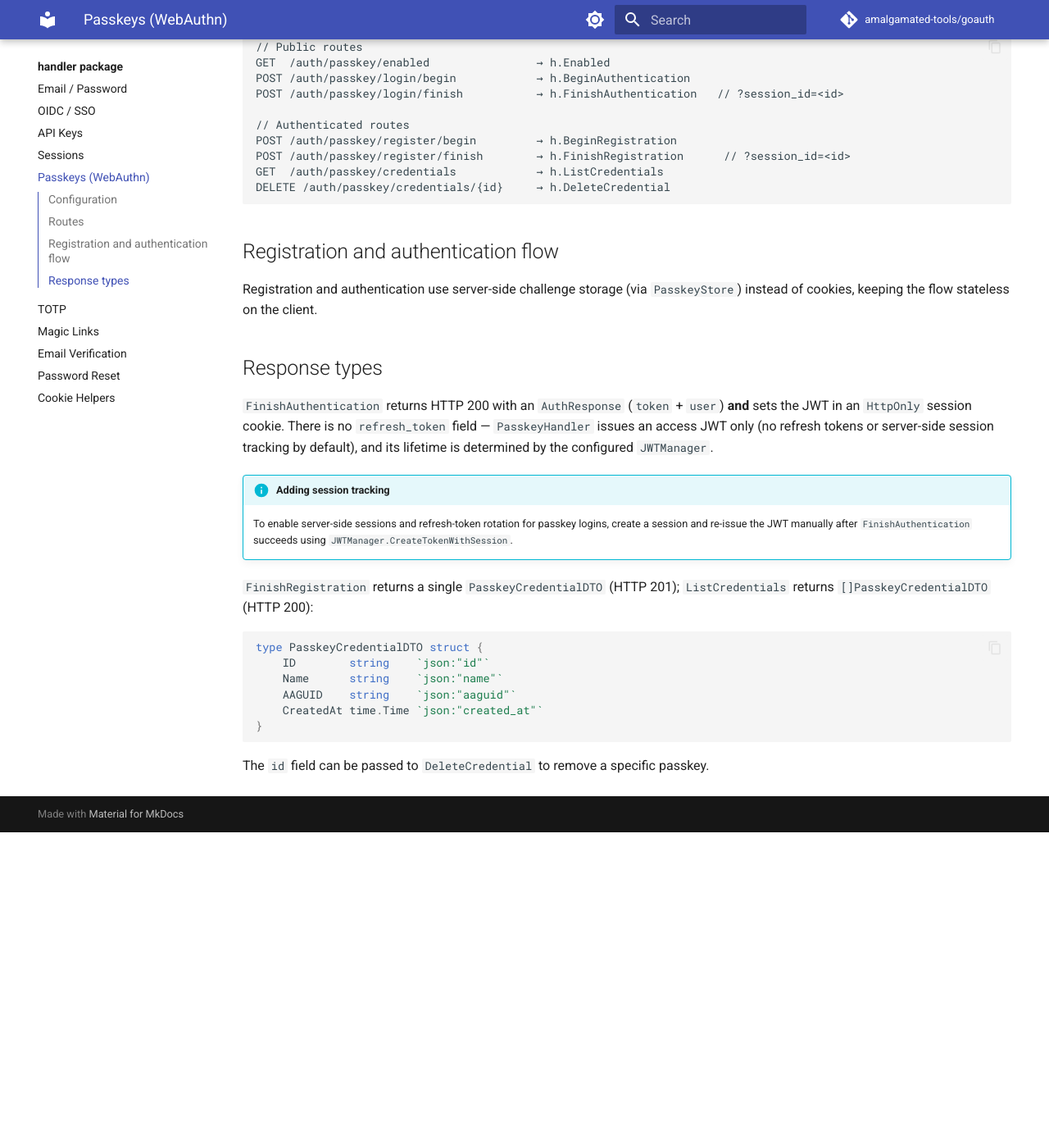
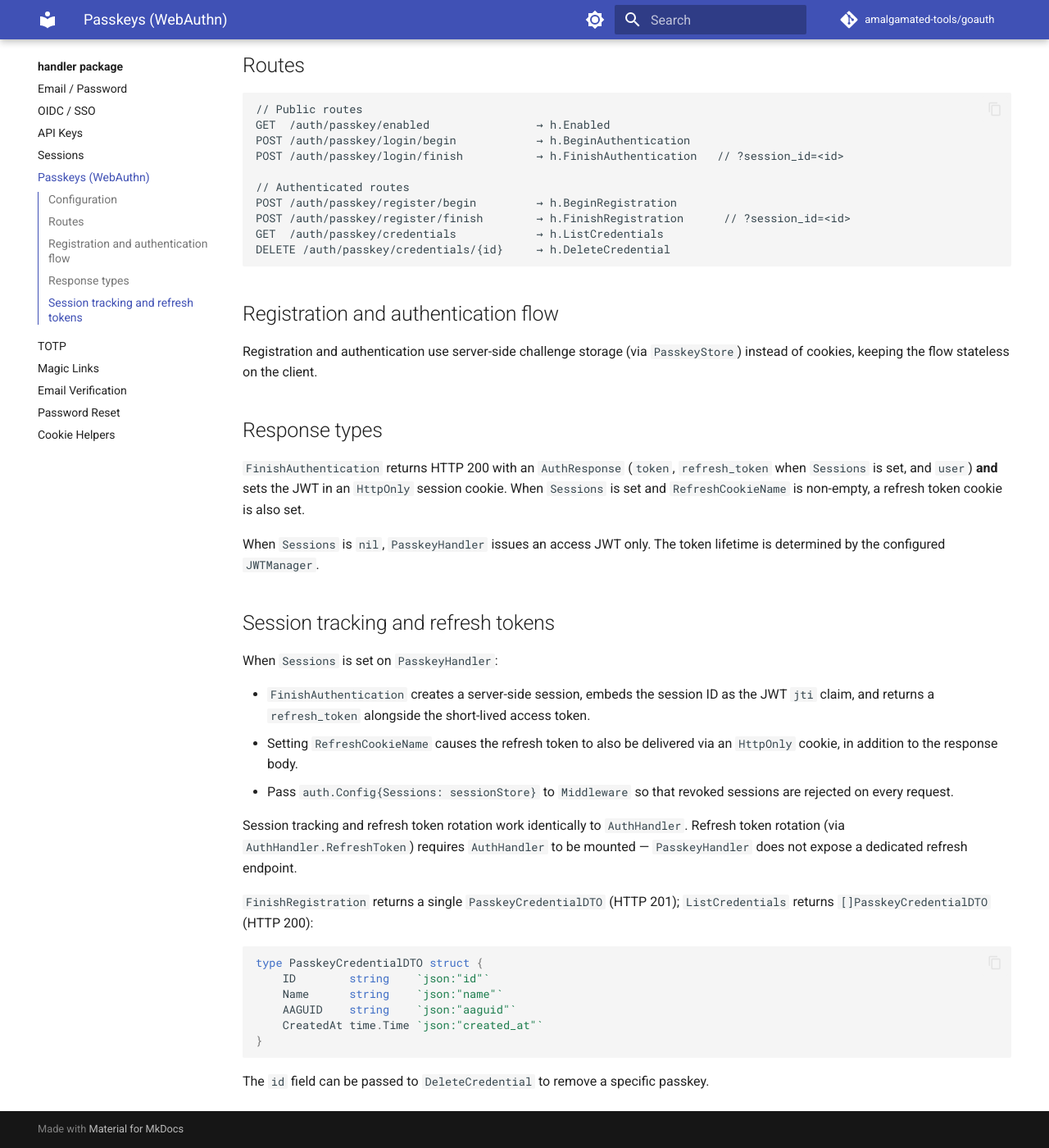
Before and after one commit to amalgamated-tools/goauth, an MkDocs documentation site: the page built from docs/handler/passkeys.md, in a window 1280 px wide and 1400 px high, scrolled down 730 px. Shown: the whole window at 82% size. Built offline with MkDocs 1.6.1 and Material for MkDocs 9.7.7, drawn with Linux system fonts in a browser that asks for light colours; comment, search, counter and statistics services are not loaded; before the commit the page ends 1745 px from its top, so only the background shows below that; some of the changed text lies outside the part shown.

Commit message:
docs: sync OIDCHandler/PasskeyHandler sessions fields, MagicLink 503, ExtractToken
- docs/handler/oidc.md: replace incorrect "No refresh tokens" section with
  "Session tracking and refresh tokens"; document Sessions, RefreshTokenTTL,
  and RefreshCookieName fields added in #102; add warning that Sessions
  requires RefreshCookieName for the redirect-based Callback flow.

- docs/handler/passkeys.md: update configuration example and Response types
  section to reflect Sessions/RefreshCookieName/RefreshTokenTTL support (#102);
  add "Session tracking and refresh tokens" section matching AuthHandler docs;
  remove outdated manual-session workaround advice.

- docs/handler/magic-links.md: clarify that a nil Sender returns HTTP 503
  before touching the database (#99); update email-enumeration note accordingly.

- docs/auth/middleware.md: document exported auth.ExtractToken helper (#103)
  with usage example for custom middleware/handlers.

Co-authored-by: Copilot <223556219+Copilot@users.noreply.github.com>

````diff
--- a/docs/handler/passkeys.md
+++ b/docs/handler/passkeys.md
@@ -19,6 +19,10 @@ h := &handler.PasskeyHandler{
     CookieName:    "session",
     SecureCookies: true,
     URLParamFunc:  chi.URLParam,
+    // Optional: enable session tracking and refresh-token rotation.
+    Sessions:          sessionStore,
+    RefreshTokenTTL:   handler.DefaultRefreshTokenTTL, // default 7 days
+    RefreshCookieName: "refresh",
 }
 ```
 
@@ -43,10 +47,19 @@ Registration and authentication use server-side challenge storage (via `PasskeyS
 
 ## Response types
 
-`FinishAuthentication` returns HTTP 200 with an `AuthResponse` (`token` + `user`) **and** sets the JWT in an `HttpOnly` session cookie. There is no `refresh_token` field — `PasskeyHandler` issues an access JWT only (no refresh tokens or server-side session tracking by default), and its lifetime is determined by the configured `JWTManager`.
+`FinishAuthentication` returns HTTP 200 with an `AuthResponse` (`token`, `refresh_token` when `Sessions` is set, and `user`) **and** sets the JWT in an `HttpOnly` session cookie. When `Sessions` is set and `RefreshCookieName` is non-empty, a refresh token cookie is also set.
 
-!!! info "Adding session tracking"
-    To enable server-side sessions and refresh-token rotation for passkey logins, create a session and re-issue the JWT manually after `FinishAuthentication` succeeds using `JWTManager.CreateTokenWithSession`.
+When `Sessions` is `nil`, `PasskeyHandler` issues an access JWT only. The token lifetime is determined by the configured `JWTManager`.
+
+## Session tracking and refresh tokens
+
+When `Sessions` is set on `PasskeyHandler`:
+
+- `FinishAuthentication` creates a server-side session, embeds the session ID as the JWT `jti` claim, and returns a `refresh_token` alongside the short-lived access token.
+- Setting `RefreshCookieName` causes the refresh token to also be delivered via an `HttpOnly` cookie, in addition to the response body.
+- Pass `auth.Config{Sessions: sessionStore}` to `Middleware` so that revoked sessions are rejected on every request.
+
+Session tracking and refresh token rotation work identically to `AuthHandler`. Refresh token rotation (via `AuthHandler.RefreshToken`) requires `AuthHandler` to be mounted — `PasskeyHandler` does not expose a dedicated refresh endpoint.
 
 `FinishRegistration` returns a single `PasskeyCredentialDTO` (HTTP 201); `ListCredentials` returns `[]PasskeyCredentialDTO` (HTTP 200):
 
````
Also changed, not shown: docs/auth/middleware.md (+6 -0 lines), docs/handler/magic-links.md (+4 -1 lines), docs/handler/oidc.md (+16 -2 lines).
